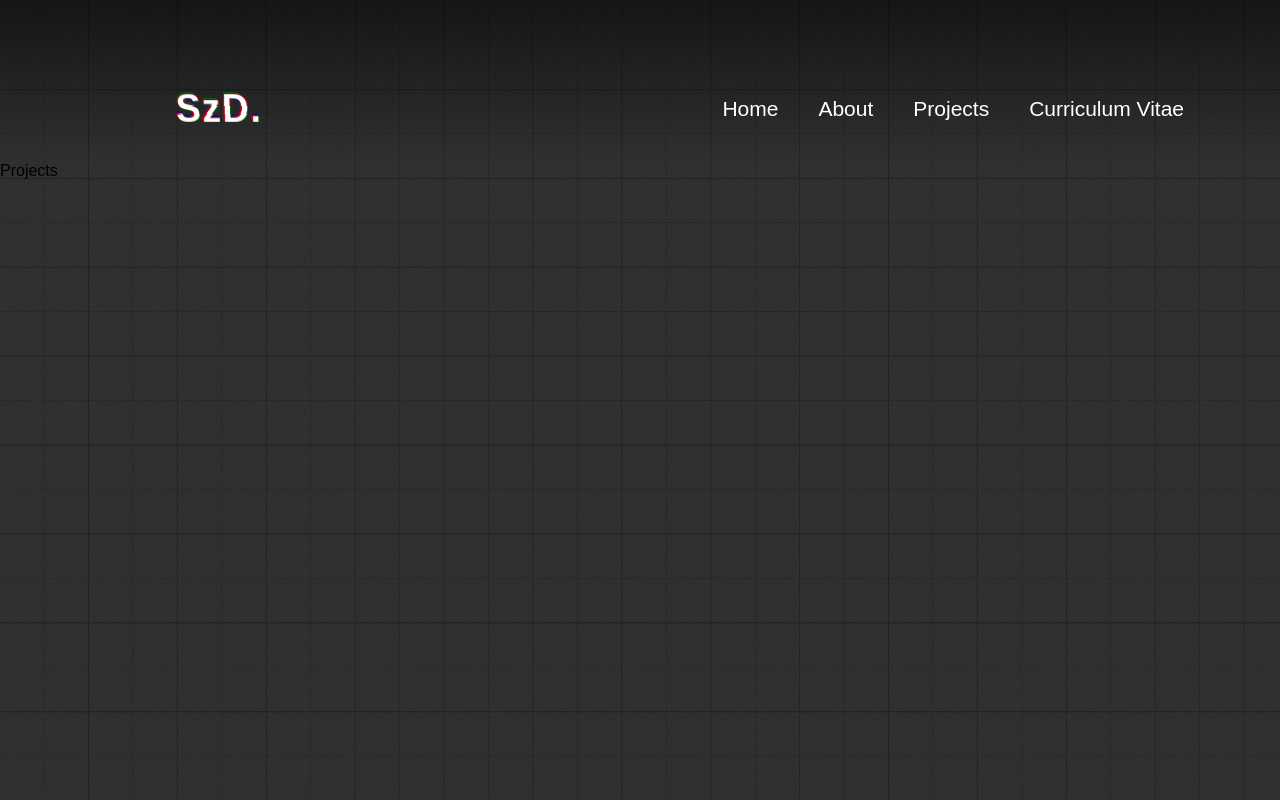
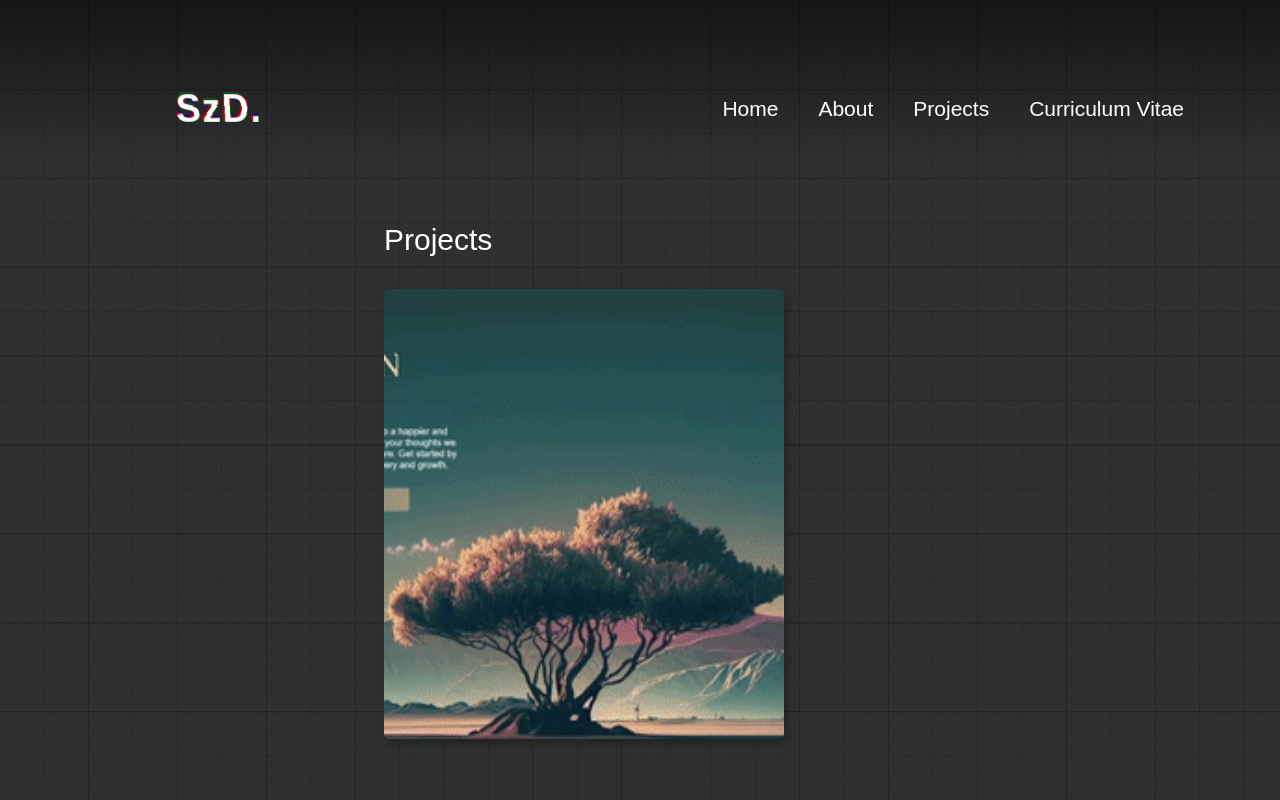
Before and after one commit to dorian-sz/Portfolio-Dorian-Szatmari, a React (Create React App) app in the folder portfolio/: page /projects in a window 1280 px wide. Built offline with nearby package versions, Linux system fonts and the light colour scheme; a web font is replaced by a local one.

Commit message:
Add Projects component

```diff
--- a/portfolio/src/pages/Projects/Projects.jsx
+++ b/portfolio/src/pages/Projects/Projects.jsx
@@ -1,8 +1,15 @@
 import React from 'react'
+import "./Projects.css"
+import ProjectCard from '../../components/Projects/ProjectCard'
 
-const Projects = () => {
+const Projects = ({setDisplayDetails}) => {
   return (
-    <div>Projects</div>
+    <div className='projects-container'>
+        <p className='projects-introduction'>Projects</p>
+        <div className="projects-cards-container">
+            <ProjectCard gif={"images/mental-health.gif"} setDisplayDetails={setDisplayDetails}></ProjectCard>
+        </div>
+    </div>
   )
 }
 
```
